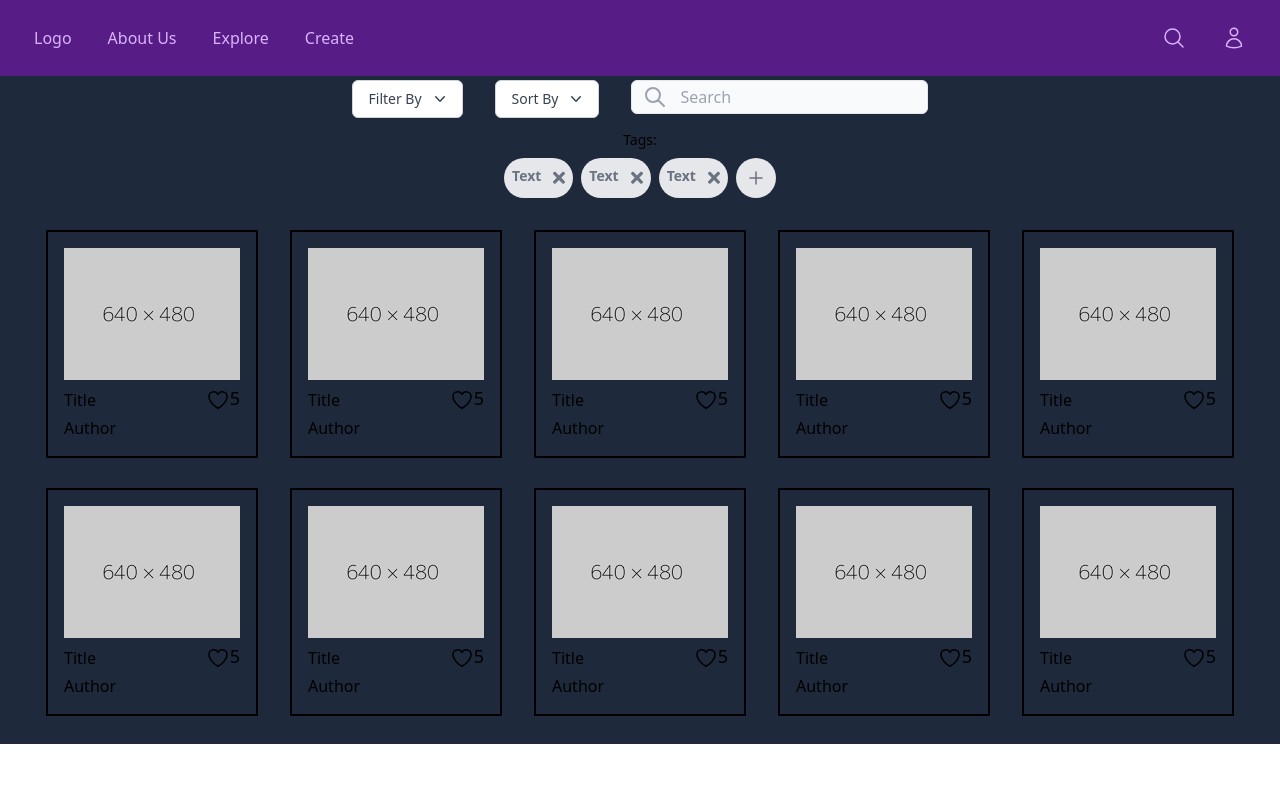
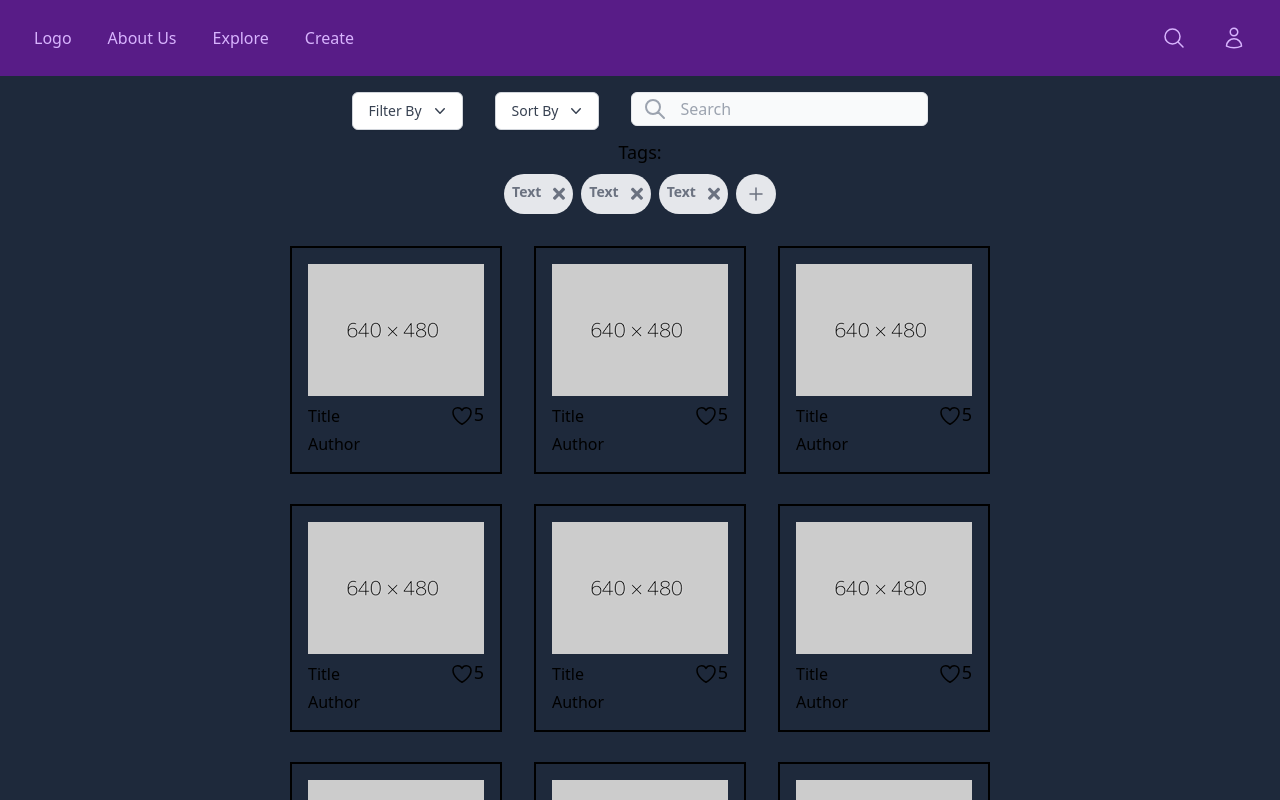
Before and after one commit to ayush117/sketchs, a React (Create React App) app: page /explore in a window 1280 px wide. Shown: the top 800 px of the page. Built offline with nearby package versions, Linux system fonts and the light colour scheme.

Commit message:
add see more in Explore

```diff
--- a/src/components/RespnsiveAppBar.js
+++ b/src/components/RespnsiveAppBar.js
@@ -9,7 +9,7 @@ const ResponsiveAppBar = () => {
         <li className="px-4 py-2 border-2 border-transparent hover:bg-purple-500 hover:text-purple-200 hover:border-purple-100 hover:rounded-lg">
           <NavLink to="/aboutus">About Us </NavLink></li>
         <li className="px-4 py-2 border-2 border-transparent hover:bg-purple-500 hover:text-purple-200 hover:border-purple-100 hover:rounded-lg">
-          <NavLink to="explore">Explore </NavLink> </li>
+          <NavLink to="/explore">Explore </NavLink> </li>
         <li className="px-4 py-2 border-2 border-transparent hover:bg-purple-500 hover:text-purple-200 hover:border-purple-100 hover:rounded-lg">
           <NavLink to="create">Create </NavLink></li>
       </ul>
@@ -20,7 +20,7 @@ const ResponsiveAppBar = () => {
           </svg>
         </li>
         <li className="px-4 py-2 border-2 border-transparent hover:bg-purple-500 hover:text-purple-200 hover:border-purple-100 hover:rounded-lg">
-          <NavLink to="user">
+          <NavLink to="/user">
             <svg xmlns="http://www.w3.org/2000/svg" fill="none" viewBox="0 0 24 24" strokeWidth={1.5} stroke="currentColor" className="w-6 h-6">
               <path strokeLinecap="round" strokeLinejoin="round" d="M15.75 6a3.75 3.75 0 11-7.5 0 3.75 3.75 0 017.5 0zM4.501 20.118a7.5 7.5 0 0114.998 0A17.933 17.933 0 0112 21.75c-2.676 0-5.216-.584-7.499-1.632z" />
             </svg>
--- a/src/pages/Explore.js
+++ b/src/pages/Explore.js
@@ -1,72 +1,69 @@
-import ResponsiveAppBar from '../components/RespnsiveAppBar';
-import Card from '../components/Card';
-import SearchBar from '../components/SearchBar';
-import Filter from '../components/Filter';
-import Sort from '../components/Sort';
-import Tags from '../components/Tags';
+import ResponsiveAppBar from "../components/RespnsiveAppBar";
+import Card from "../components/Card";
+import SearchBar from "../components/SearchBar";
+import Filter from "../components/Filter";
+import Sort from "../components/Sort";
+import Tags from "../components/Tags";
+import { useState } from "react";
 
 const Explore = () => {
+  const [data, setData] = useState([1, 1, 1, 1, 1, 1, 1, 1, 1]);
+
+  const showMore = (type) => {
+    setData([...data, 1, 2, 3]);
+  };
+
   return (
     <>
       <ResponsiveAppBar></ResponsiveAppBar>
 
-            <div className="flex py-1 justify-center">
+      <div className="flex pt-4 justify-center">
         <Filter />
         <Sort />
         <SearchBar />
       </div>
 
       <div className="justify-center">
-                <div class="py-2 text-sm font-medium">
-                    Tags:
-                </div>
+        <div class="py-2 text-lg font-medium">Tags:</div>
         <div class="flex flex-wrap justify-center space-x-2">
-                    <Tags /><Tags /><Tags />
-                    <span
-                        class="px-2 py-2 rounded-full text-gray-500 bg-gray-200 font-semibold text-sm flex align-center w-max cursor-pointer active:bg-gray-300 transition duration-300 ease">
+          <Tags />
+          <Tags />
+          <Tags />
+          <span class="px-2 py-2 rounded-full text-gray-500 bg-gray-200 font-semibold text-sm flex align-center w-max cursor-pointer active:bg-gray-300 transition duration-300 ease">
             <button class="bg-transparent hover focus:outline-none">
-                            <svg xmlns="http://www.w3.org/2000/svg" fill="none" viewBox="0 0 24 24" strokeWidth={1.5} stroke="currentColor" className="w-6 h-6">
-                                <path strokeLinecap="round" strokeLinejoin="round" d="M12 6v12m6-6H6" />
+              <svg
+                xmlns="http://www.w3.org/2000/svg"
+                fill="none"
+                viewBox="0 0 24 24"
+                strokeWidth={1.5}
+                stroke="currentColor"
+                className="w-6 h-6"
+              >
+                <path
+                  strokeLinecap="round"
+                  strokeLinejoin="round"
+                  d="M12 6v12m6-6H6"
+                />
               </svg>
             </button>
           </span>
         </div>
       </div>
 
-            <div className="flex p-4 pb-3.5 px-4 flex-wrap justify-center">
+      <div className="grid grid-cols-3 m-auto max-w-fit p-4 pb-3.5 px-4">
+        {data.map((item) => {
+          return (
             <div className="p-4 pb-3.5 px-4">
               <Card />
             </div>
-                <div className="p-4 pb-3.5 px-4">
-                    <Card />
+          );
+        })}
       </div>
-                <div className="p-4 pb-3.5 px-4">
-                    <Card />
-                </div>
-                <div className="p-4 pb-3.5 px-4">
-                    <Card />
-                </div>
-                <div className="p-4 pb-3.5 px-4">
-                    <Card />
-                </div>
-                <div className="p-4 pb-3.5 px-4">
-                    <Card />
-                </div>
-                <div className="p-4 pb-3.5 px-4">
-                    <Card />
-                </div>
-                <div className="p-4 pb-3.5 px-4">
-                    <Card />
-                </div>
-                <div className="p-4 pb-3.5 px-4">
-                    <Card />
-                </div>
-                <div className="p-4 pb-3.5 px-4">
-                    <Card />
-                </div>
+      <div className="text-sm">
+        <button onClick={() => showMore("f")}>See more...</button>
       </div>
     </>
-    )
-}
+  );
+};
 
 export default Explore;
--- a/src/pages/User.js
+++ b/src/pages/User.js
@@ -41,8 +41,10 @@ const User = () => {
           </div>
         </div>
       </div>
-      <div className="text-4xl pb-8">
-        Featured
+      <div className="pb-8">
+        <div className="text-4xl">
+          Featured
+        </div>
         <div className="grid grid-cols-3 m-auto max-w-fit p-4 pb-3.5 px-4">
                 {
                   data.map(item => {
@@ -60,8 +62,10 @@ const User = () => {
           </button>
         </div>
       </div>
-      <div className="text-4xl pb-8">
-        Uploads
+      <div className="pb-8">
+        <div className="text-4xl">
+          Uploads
+        </div>
         <div className="grid grid-cols-3 m-auto max-w-fit p-4 pb-3.5 px-4">
                 {
                   upload.map(item => {
@@ -79,8 +83,10 @@ const User = () => {
           </button>
         </div>
       </div>
-      <div className="text-4xl pb-8">
-        Liked
+      <div className="pb-8">
+        <div className="text-4xl">
+          Liked
+        </div>
         <div className="grid grid-cols-3 m-auto max-w-fit p-4 pb-3.5 px-4">
                 {
                   like.map(item => {
```
Lines whose indentation alone changed are shown as unchanged.
